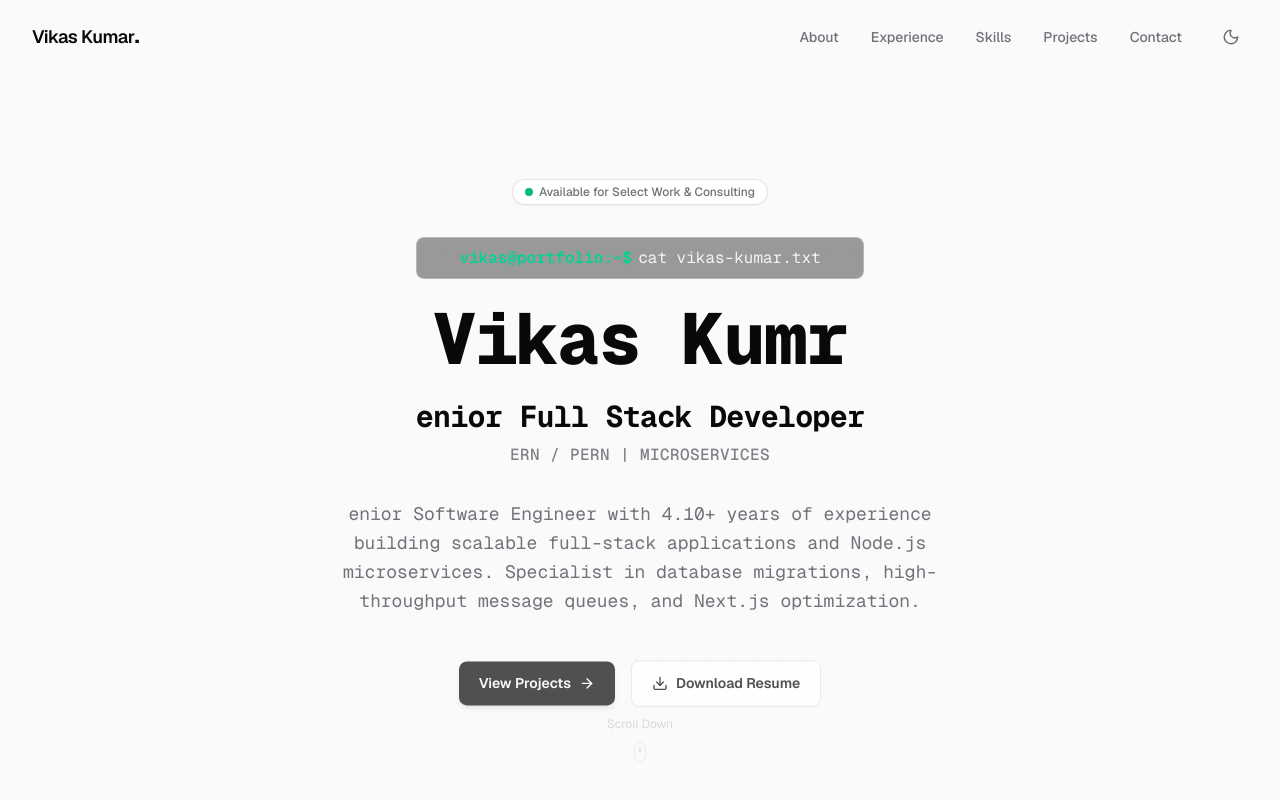
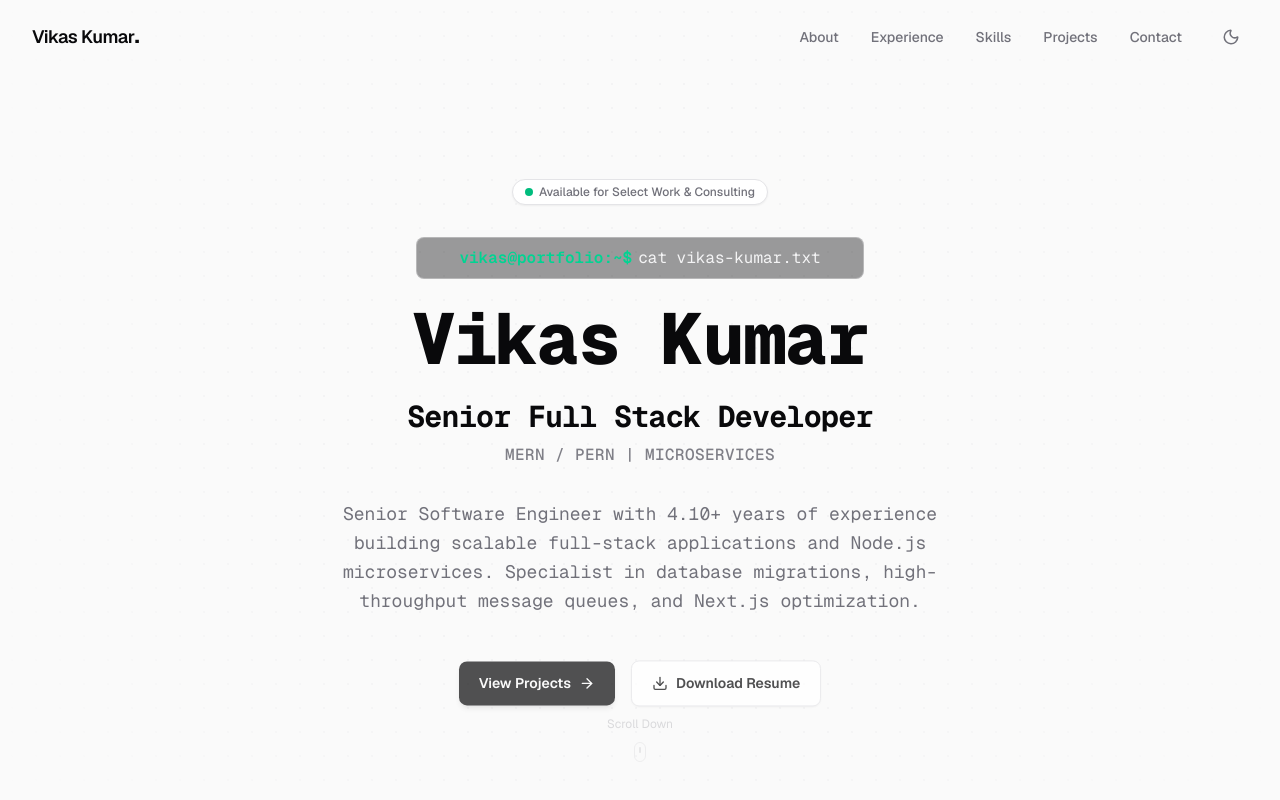
Before and after one commit to vikash1yadav/react-portfolio, a Next.js app: page /react-portfolio/ in a window 1280 px wide. Shown: the top 800 px of the page. Built offline with nearby package versions, Linux system fonts and the light colour scheme.

Commit message:
fix: eliminate typewriter character skipping by capturing current character synchronously inside the interval tick

```diff
--- a/src/components/Hero.tsx
+++ b/src/components/Hero.tsx
@@ -40,7 +40,8 @@ export function Hero() {
     let currentIdx = 0;
     const commandInterval = safeSetInterval(() => {
       if (currentIdx < commandText.length) {
-        setTypedCommand((prev) => prev + commandText.charAt(currentIdx));
+        const char = commandText.charAt(currentIdx);
+        setTypedCommand((prev) => prev + char);
         currentIdx++;
       } else {
         clearInterval(commandInterval);
@@ -56,7 +57,8 @@ export function Hero() {
       let nameIdx = 0;
       const nameInterval = safeSetInterval(() => {
         if (nameIdx < personalInfo.name.length) {
-          setTypedName((prev) => prev + personalInfo.name.charAt(nameIdx));
+          const char = personalInfo.name.charAt(nameIdx);
+          setTypedName((prev) => prev + char);
           nameIdx++;
         } else {
           clearInterval(nameInterval);
@@ -73,7 +75,8 @@ export function Hero() {
       let titleIdx = 0;
       const titleInterval = safeSetInterval(() => {
         if (titleIdx < personalInfo.title.length) {
-          setTypedTitle((prev) => prev + personalInfo.title.charAt(titleIdx));
+          const char = personalInfo.title.charAt(titleIdx);
+          setTypedTitle((prev) => prev + char);
           titleIdx++;
         } else {
           clearInterval(titleInterval);
@@ -90,7 +93,8 @@ export function Hero() {
       let subtitleIdx = 0;
       const subtitleInterval = safeSetInterval(() => {
         if (subtitleIdx < personalInfo.subtitle.length) {
-          setTypedSubtitle((prev) => prev + personalInfo.subtitle.charAt(subtitleIdx));
+          const char = personalInfo.subtitle.charAt(subtitleIdx);
+          setTypedSubtitle((prev) => prev + char);
           subtitleIdx++;
         } else {
           clearInterval(subtitleInterval);
@@ -107,7 +111,8 @@ export function Hero() {
       let bioIdx = 0;
       const bioInterval = safeSetInterval(() => {
         if (bioIdx < personalInfo.valueProp.length) {
-          setTypedBio((prev) => prev + personalInfo.valueProp.charAt(bioIdx));
+          const char = personalInfo.valueProp.charAt(bioIdx);
+          setTypedBio((prev) => prev + char);
           bioIdx++;
         } else {
           clearInterval(bioInterval);
--- a/src/components/Terminal.tsx
+++ b/src/components/Terminal.tsx
@@ -88,7 +88,8 @@ function StreamingLines({
         return;
       }
 
-      setCurrentLineText((prev) => prev + currentLine.text.charAt(charIdx));
+      const char = currentLine.text.charAt(charIdx);
+      setCurrentLineText((prev) => prev + char);
       charIdx++;
 
       if (charIdx >= currentLine.text.length) {
```
